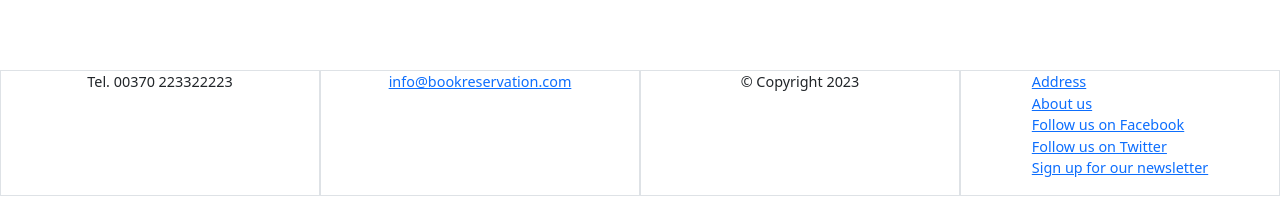
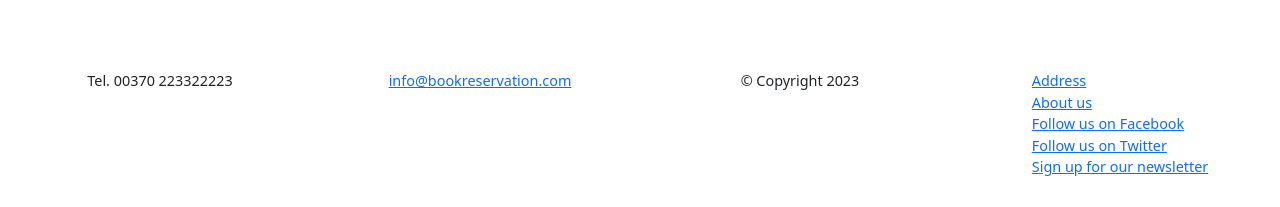
Before and after one commit to jzabulenas/online-bookstore, a React (Create React App) app in the folder frontend/: page /signup in a window 1280 px wide. Shown: the part 590-797 px from the top of the page. Built offline with nearby package versions, Linux system fonts and the light colour scheme.

Commit message:
Remove border

```diff
--- a/frontend/src/components/Footer.js
+++ b/frontend/src/components/Footer.js
@@ -4,11 +4,11 @@
   return (
     <footer className="container-fluid text-font-size">
       <div className="row">
-        <div className="col-12 col-lg-3 d-flex justify-content-center border">
+        <div className="col-12 col-lg-3 d-flex justify-content-center">
           <p>Tel. 00370 223322223</p>
         </div>
 
-        <div className="col-12 col-lg-3 d-flex justify-content-center border">
+        <div className="col-12 col-lg-3 d-flex justify-content-center">
           <a
             href="https://www.vtmc.lt/kontaktai/"
             className=""
@@ -17,11 +17,11 @@
           </a>
         </div>
 
-        <div className="col-12 col-lg-3 d-flex justify-content-center border">
+        <div className="col-12 col-lg-3 d-flex justify-content-center">
           <p>&copy; Copyright 2023</p>
         </div>
 
-        <div className="col-12 col-lg-3 d-flex justify-content-center border">
+        <div className="col-12 col-lg-3 d-flex justify-content-center">
           <ul className="list-unstyled">
             <li>
               <a href="https://techin.lt/">Address</a>
```
